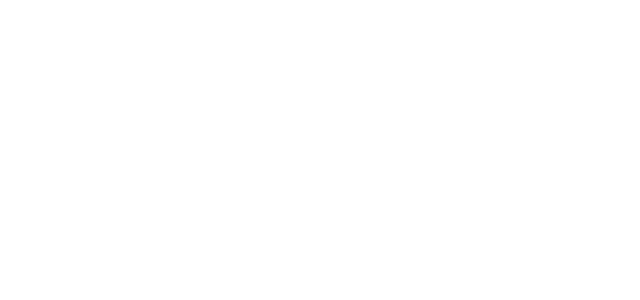
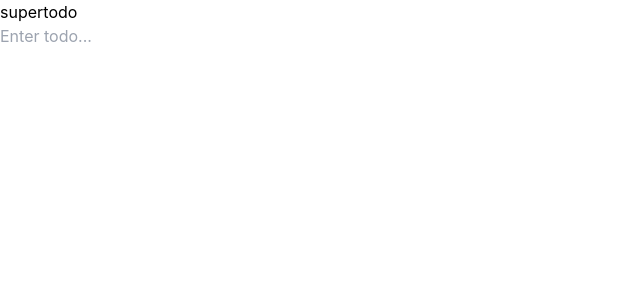
Before and after one commit to OmagnetFirel/my-portfolio, a React (Create React App) app in the folder my-portfolio/: page /supertodo in a window 1280 px wide. Before the commit this address had no page. Shown: the top 300 px of the page, without its empty margins (0-640 px from the left). Built offline with nearby package versions, Linux system fonts and the light colour scheme.

Commit message:
feat: adiciona pagina para super lista de tarefas pica

```diff
--- a/my-portfolio/package.json
+++ b/my-portfolio/package.json
@@ -21,6 +21,7 @@
     "@types/react": "^18.0.0",
     "@types/react-dom": "^18.0.0",
     "autoprefixer": "^10.4.7",
+    "firebase": "^9.8.3",
     "gh-pages": "^4.0.0",
     "postcss": "^8.4.14",
     "react": "^18.1.0",
--- a/my-portfolio/src/index.tsx
+++ b/my-portfolio/src/index.tsx
@@ -4,6 +4,7 @@ import { BrowserRouter, Routes, Route } from "react-router-dom";
 import {UniversityBlog} from "./routes/university-blog";
 import { BlogSelva } from "./routes/blog-selva";
 import {P1FundWeb} from "./routes/p1-fundweb";
+import {SuperTodo} from "./routes/supertodo";
 import "./index.scss";
 import App from "./App";
 
@@ -18,6 +19,7 @@ root.render(
         <Route path="/universityblog" element={<UniversityBlog />} />
         <Route path="/blog-selva" element={<BlogSelva />} />
         <Route path="/p1-fundweb" element={<P1FundWeb />} />
+        <Route path="/supertodo" element={<SuperTodo />} />
       </Routes>
     </BrowserRouter>
   </React.StrictMode>
--- /dev/null
+++ b/my-portfolio/src/routes/supertodo/components/AddTodo.tsx
@@ -0,0 +1,32 @@
+import { useState } from "react";
+import { db } from "../firebase";
+import { collection, addDoc } from "firebase/firestore";
+
+export const AddTodo = () => {
+  const [title, setTitle] = useState("");
+
+  const handleSubmit = async (e: any) => {
+    e.preventDefault();
+    if (title !== "") {
+      await addDoc(collection(db, "todos"), {
+        title,
+        completed: false,
+      });
+      setTitle("");
+    }
+  };
+  return (
+    <form onSubmit={handleSubmit}>
+      <div>
+        <input
+          type="text"
+          placeholder="Enter todo..."
+          value={title}
+          onChange={(e) => {
+            setTitle(e.target.value);
+          }}
+        />
+      </div>
+    </form>
+  );
+};
--- /dev/null
+++ b/my-portfolio/src/routes/supertodo/components/Title.tsx
@@ -0,0 +1,9 @@
+import React from 'react'
+
+export const Titulo = () => {
+  return (
+    <div>
+        <h1>supertodo</h1>
+    </div>
+  )
+}
--- /dev/null
+++ b/my-portfolio/src/routes/supertodo/firebase.js
@@ -0,0 +1,26 @@
+// Import the functions you need from the SDKs you need
+import { initializeApp } from "firebase/app";
+import {getFirestore} from "firebase/firestore";
+import { getAnalytics } from "firebase/analytics";
+// TODO: Add SDKs for Firebase products that you want to use
+// https://firebase.google.com/docs/web/setup#available-libraries
+
+// Your web app's Firebase configuration
+// For Firebase JS SDK v7.20.0 and later, measurementId is optional
+const firebaseConfig = {
+  apiKey: "AIzaSyBZopBLciKTxwrFajc8s5UMH6DnzQ39vrA",
+  authDomain: "todo-list-cf877.firebaseapp.com",
+  projectId: "todo-list-cf877",
+  storageBucket: "todo-list-cf877.appspot.com",
+  messagingSenderId: "459032149287",
+  appId: "1:459032149287:web:28bbd4131118cefb25bd02",
+  measurementId: "G-H22JMZXRB5"
+};
+
+// Initialize Firebase
+const app = initializeApp(firebaseConfig);
+const db = getFirestore(app);
+const analytics = getAnalytics(app);
+console.log(analytics);
+
+export {db}
--- /dev/null
+++ b/my-portfolio/src/routes/supertodo/index.tsx
@@ -0,0 +1,11 @@
+import {AddTodo} from "./components/AddTodo";
+import {Titulo} from "./components/Title";
+
+export const SuperTodo = () => {
+  return (
+    <div>
+        <Titulo />
+        <AddTodo />
+    </div>
+  )
+}
```
Also changed, not shown: 1 other file (tests, documents, lock files or other folders).
